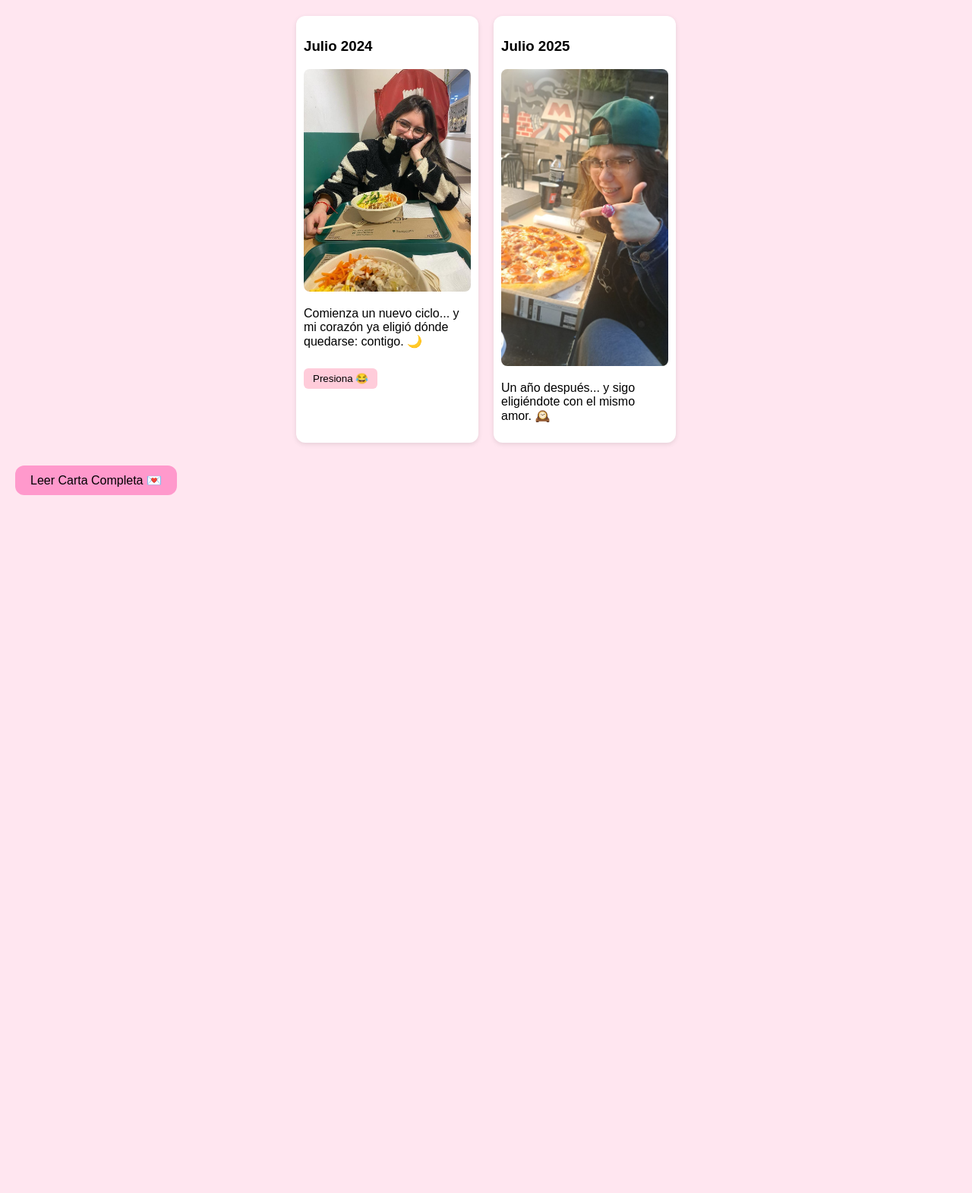
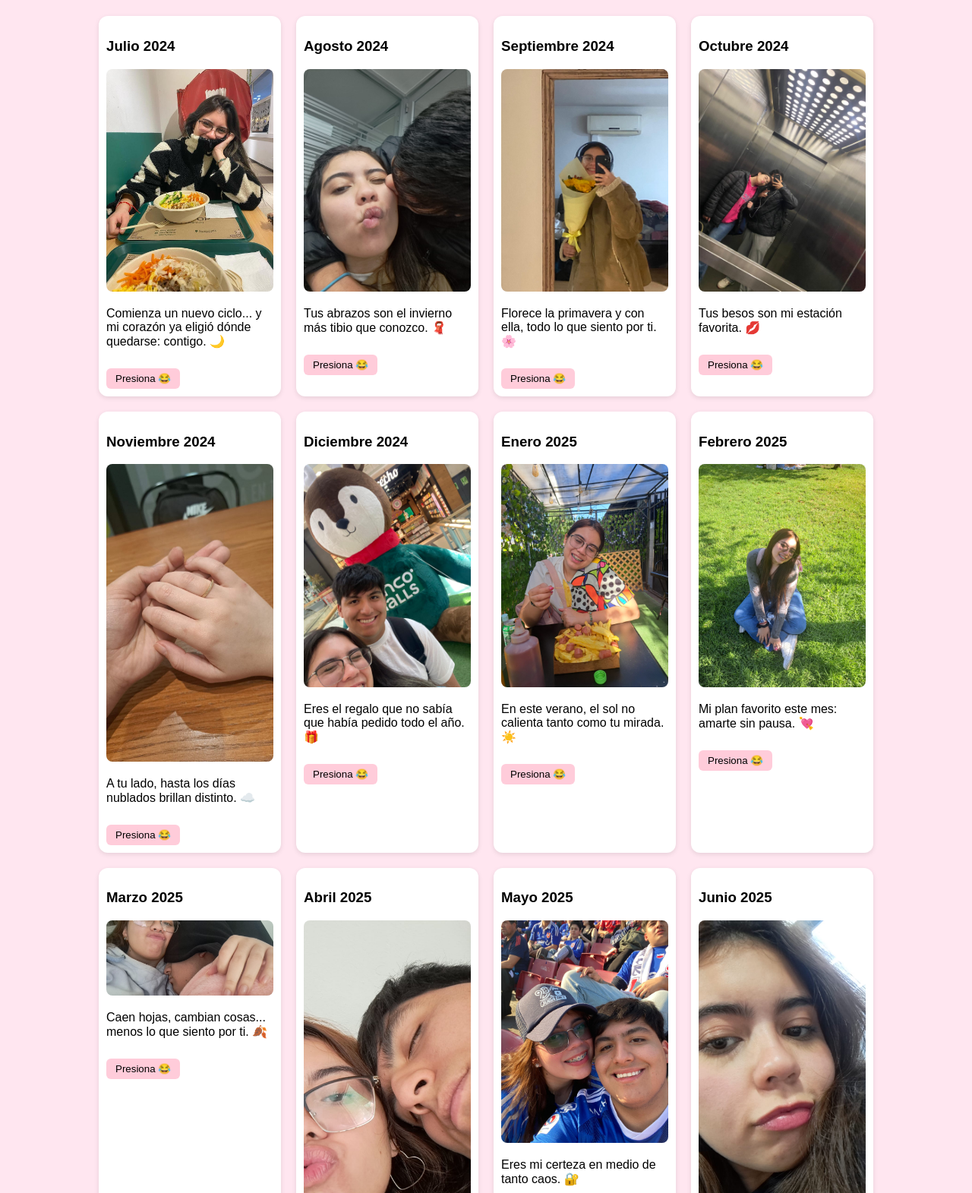
Before and after one commit to chrisss7119/Nuestro-primer-aniversario, a plain HTML site: page index.html in a window 1280 px wide. Shown: the part 89-1660 px from the top of the page at 76% size. Before the commit the page ends 800 px from the top, so only its background shows below. Drawn offline with Linux system fonts and the light colour scheme.

Commit message:
Add files via upload

```diff
--- a/index.html
+++ b/index.html
@@ -12,6 +12,7 @@
   <h1>Nuestro Primer Aniversario</h1>
   <div class="timeline">
 
+    <!-- Aquí van los 12 meses resumidos -->
     <div class="month">
       <h3>Julio 2024</h3>
       <img src="aniversario/julio.jpg" alt="Julio 2024">
@@ -19,7 +20,82 @@
       <button onclick="showModal('aniversario/julio graciosa.jpg')">Presiona 😂</button>
     </div>
 
-    <!-- Aquí irían los demás meses (por brevedad no se repiten aquí) -->
+    <div class="month">
+      <h3>Agosto 2024</h3>
+      <img src="aniversario/agosto.jpg" alt="Agosto 2024">
+      <p>Tus abrazos son el invierno más tibio que conozco. 🧣</p>
+      <button onclick="showModal('aniversario/agosto graciosa.jpg')">Presiona 😂</button>
+    </div>
+
+    <div class="month">
+      <h3>Septiembre 2024</h3>
+      <img src="aniversario/septiembre.jpg" alt="Septiembre 2024">
+      <p>Florece la primavera y con ella, todo lo que siento por ti. 🌸</p>
+      <button onclick="showModal('aniversario/septiembre graciosa.jpg')">Presiona 😂</button>
+    </div>
+
+    <div class="month">
+      <h3>Octubre 2024</h3>
+      <img src="aniversario/octubre.jpg" alt="Octubre 2024">
+      <p>Tus besos son mi estación favorita. 💋</p>
+      <button onclick="showModal('aniversario/octubre graciosa.jpg')">Presiona 😂</button>
+    </div>
+
+    <div class="month">
+      <h3>Noviembre 2024</h3>
+      <img src="aniversario/noviembre.jpg" alt="Noviembre 2024">
+      <p>A tu lado, hasta los días nublados brillan distinto. ☁️</p>
+      <button onclick="showModal('aniversario/noviembre graciosa.jpg')">Presiona 😂</button>
+    </div>
+
+    <div class="month">
+      <h3>Diciembre 2024</h3>
+      <img src="aniversario/diciembre.jpg" alt="Diciembre 2024">
+      <p>Eres el regalo que no sabía que había pedido todo el año. 🎁</p>
+      <button onclick="showModal('aniversario/diciembre graciosa.jpg')">Presiona 😂</button>
+    </div>
+
+    <div class="month">
+      <h3>Enero 2025</h3>
+      <img src="aniversario/enero.jpg" alt="Enero 2025">
+      <p>En este verano, el sol no calienta tanto como tu mirada. ☀️</p>
+      <button onclick="showModal('aniversario/enero graciosa.jpg')">Presiona 😂</button>
+    </div>
+
+    <div class="month">
+      <h3>Febrero 2025</h3>
+      <img src="aniversario/febrero.jpg" alt="Febrero 2025">
+      <p>Mi plan favorito este mes: amarte sin pausa. 💘</p>
+      <button onclick="showModal('aniversario/febrero graciosa.jpg')">Presiona 😂</button>
+    </div>
+
+    <div class="month">
+      <h3>Marzo 2025</h3>
+      <img src="aniversario/marzo.jpg" alt="Marzo 2025">
+      <p>Caen hojas, cambian cosas... menos lo que siento por ti. 🍂</p>
+      <button onclick="showModal('aniversario/marzo graciosa.jpg')">Presiona 😂</button>
+    </div>
+
+    <div class="month">
+      <h3>Abril 2025</h3>
+      <img src="aniversario/abril.jpg" alt="Abril 2025">
+      <p>Tu risa es la melodía que no me canso de escuchar. 🎶</p>
+      <button onclick="showModal('aniversario/abril graciosa.jpg')">Presiona 😂</button>
+    </div>
+
+    <div class="month">
+      <h3>Mayo 2025</h3>
+      <img src="aniversario/mayo.jpg" alt="Mayo 2025">
+      <p>Eres mi certeza en medio de tanto caos. 🔐</p>
+      <button onclick="showModal('aniversario/mayo graciosa.jpg')">Presiona 😂</button>
+    </div>
+
+    <div class="month">
+      <h3>Junio 2025</h3>
+      <img src="aniversario/junio.jpg" alt="Junio 2025">
+      <p>Ni el frío me asusta si estás cerca. ❄️</p>
+      <button onclick="showModal('aniversario/junio graciosa.jpg')">Presiona 😂</button>
+    </div>
 
     <div class="month">
       <h3>Julio 2025</h3>
@@ -29,27 +105,15 @@
 
   </div>
 
-  <button class="letter-button" onclick="showLetter()">Leer Carta Completa 💌</button>
-
   <div id="modal" onclick="closeModal()">
     <img id="modalImg" src="" alt="Imagen graciosa">
   </div>
 
-  <div id="letterModal" class="letter-modal">
-    <div class="letter-content">
-      <h2>Carta para Crismar</h2>
-      <p>Mi amor Crismar,</p>
-      <p>Hoy, al cumplir un año desde que todo comenzó entre nosotros, no puedo evitar detenerme a pensar en todo lo que hemos vivido desde aquel mes de julio de 2024 hasta este julio de 2025. Ha sido un año lleno de momentos hermosos, de aprendizajes, de risas y de amor, un año que siempre voy a llevar en mi corazón.</p>
-      <p>Recuerdo como si fuera ayer ese día en julio cuando me armé de valor y te confesé lo que sentía por ti. Desde ese instante, todo cambió para mí. Empezó algo tan bonito, tan puro, que parecía sacado de un sueño. Fueron meses de conocernos aún más, de mirarnos con ojos nuevos, de sentirnos en casa cada vez que estábamos juntos. Todo se sentía perfecto, todo tenía sentido contigo.</p>
-      <p>Después llegó noviembre, un mes que marcó un antes y un después en nuestra historia. Me decidí a dar el siguiente paso, te pedí que fueras mi novia y te entregué un anillo que, aunque sencillo, llevaba todo mi cariño, mis ganas de caminar a tu lado y mi deseo de que esto fuera el inicio de algo duradero. Y así fue. Desde ese momento, supe que no quería a nadie más que a ti.</p>
-      <p>Las vacaciones nos regalaron algo que muchas veces cuesta tener: tiempo. Tiempo para disfrutar juntos, para salir, para compartir, para reírnos, para simplemente estar. Fueron días hermosos, días en los que pude ver lo feliz que me hace estar contigo. Incluso momentos simples, como almorzar con tu familia, cocinar juntos o tener la oportunidad de conocer a tu familia, se volvieron recuerdos valiosos que guardo con mucho cariño.</p>
-      <p>Pero como en toda historia real, no todo ha sido fácil. Este nuevo semestre me ha traído momentos difíciles, situaciones complicadas que he tenido que enfrentar, pero no puedo dejar de pensar en que tú has sido un pilar fundamental en mi vida. Has estado conmigo en cada caída, en cada paso, apoyándome sin soltarme la mano. Has sido mi refugio, mi fuerza y mi tranquilidad. De verdad, no sé cómo agradecerte por eso. No sé cómo expresar lo importante que eres para mí y todo lo que significas en mi vida.</p>
-      <p>Este primer año contigo, Crismar, ha sido uno de los regalos más lindos que la vida me ha dado. Me has enseñado lo que es amar de verdad, lo que es construir algo bonito, real y sincero. Y solo quiero que sepas que te amo, que te valoro y que quiero seguir compartiendo mi vida contigo, seguir sumando momentos, seguir creciendo juntos.</p>
-      <p>Feliz primer aniversario, amor mío. Por este año y por todos los que nos esperan.</p>
-      <p><em>“De nadie seré, solo de ti. Hasta que mis huesos se vuelvan cenizas y mi corazón deje de latir.”</em></p>
-      <p>Con todo mi amor,<br>Christian</p>
-      <button onclick="closeLetter()">Cerrar ❌</button>
-    </div>
+  <div class="letter">
+    <h2>Carta para Crismar</h2>
+    <p>Mi amor Crismar,</p>
+    <p>Hoy, al cumplir un año desde que todo comenzó entre nosotros, no puedo evitar detenerme a pensar en todo lo que hemos vivido desde aquel mes de julio de 2024 hasta este julio de 2025...</p>
+    <p>Con todo mi amor,<br>Christian</p>
   </div>
 
   <script>
@@ -60,12 +124,6 @@
     function closeModal() {
       document.getElementById('modal').style.display = 'none';
     }
-    function showLetter() {
-      document.getElementById('letterModal').style.display = 'flex';
-    }
-    function closeLetter() {
-      document.getElementById('letterModal').style.display = 'none';
-    }
   </script>
 </body>
 </html>
```
